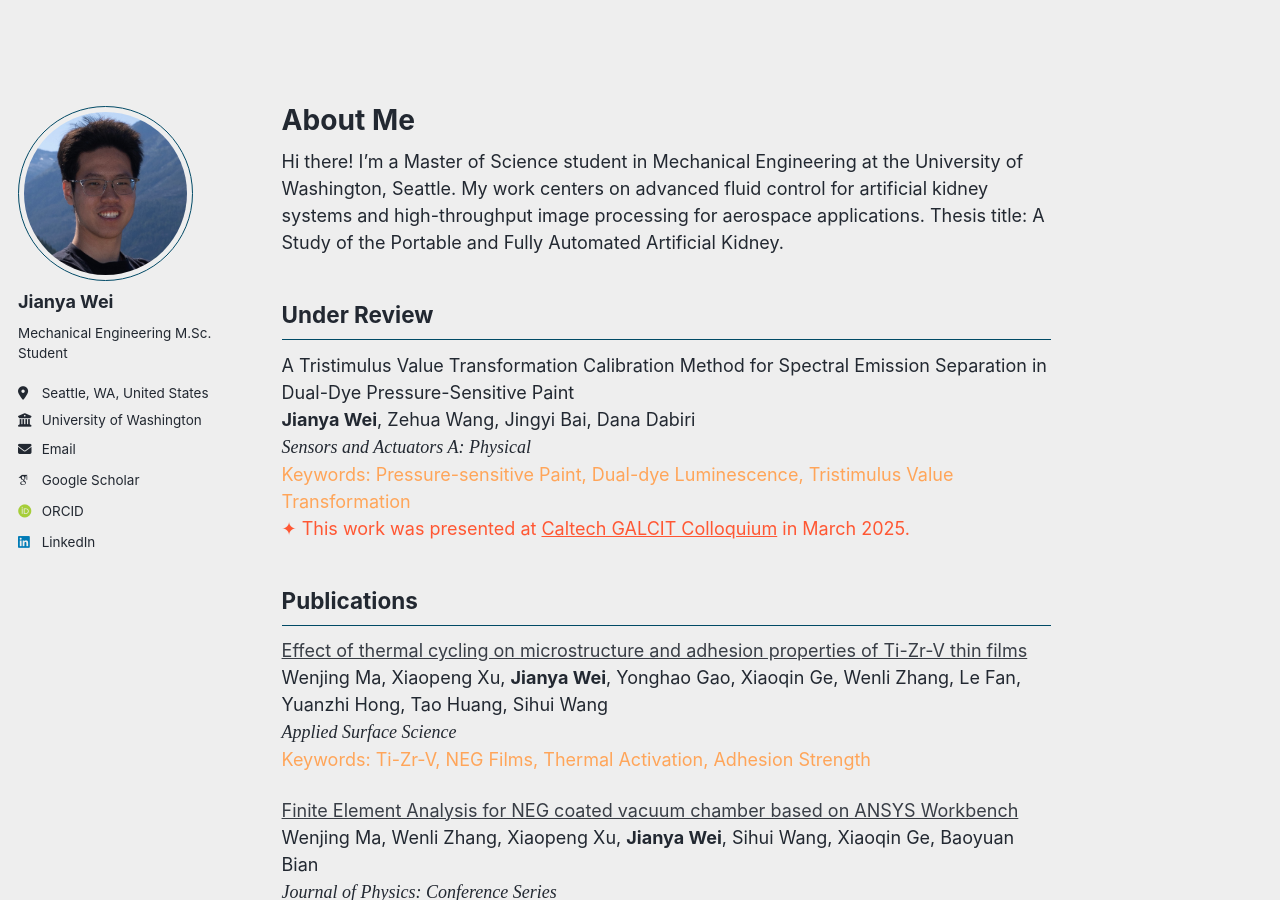
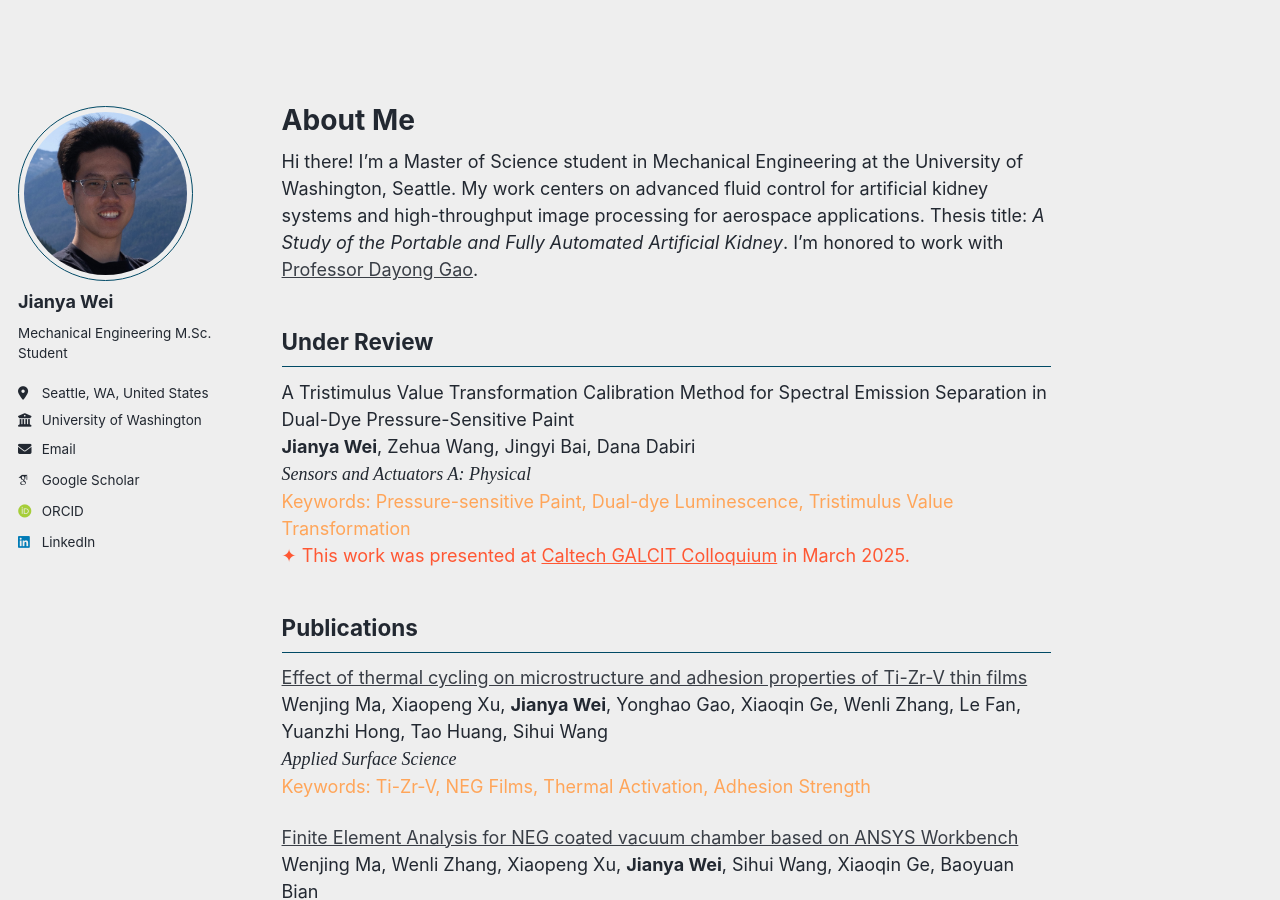
Before and after one commit to jywei02/jywei02.github.io, a Jekyll site: the page built from _pages/about.md, in a window 1280 px wide and 900 px high. Built offline with Jekyll 4.4.1, drawn with Linux system fonts in a browser that asks for light colours; some web fonts are replaced; comment, search, counter and statistics services are not loaded.

Commit message:
Update about.md

```diff
--- a/_pages/about.md
+++ b/_pages/about.md
@@ -6,7 +6,8 @@ redirect_from:
   - /about/
   - /about.html
 ---
-Hi there! I’m a Master of Science student in Mechanical Engineering at the University of Washington, Seattle. My work centers on advanced fluid control for artificial kidney systems and high-throughput image processing for aerospace applications. Thesis title: A Study of the Portable and Fully Automated Artificial Kidney.
+Hi there! I’m a Master of Science student in Mechanical Engineering at the University of Washington, Seattle. My work centers on advanced fluid control for artificial kidney systems and high-throughput image processing for aerospace applications. Thesis title: <em>A Study of the Portable and Fully Automated Artificial Kidney</em>. I’m honored to work with <a href="https://www.me.washington.edu/facultyfinder/dayong-gao" target="_blank">Professor Dayong Gao</a>.
+
 
 Under Review
 ------
```
